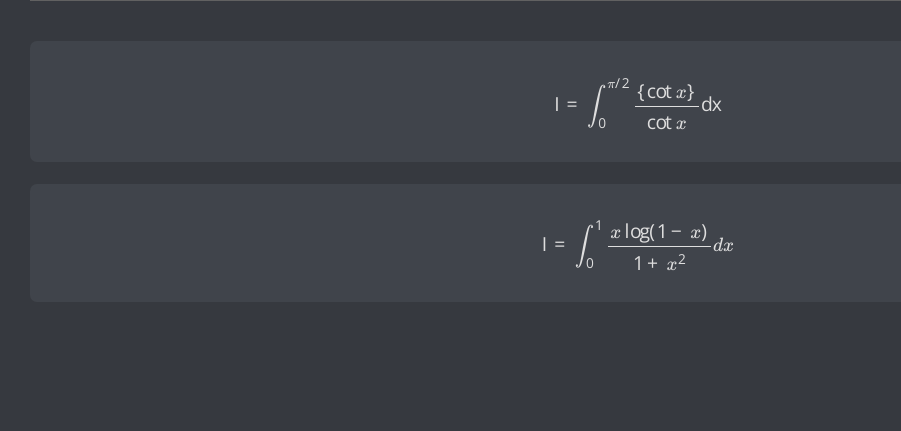
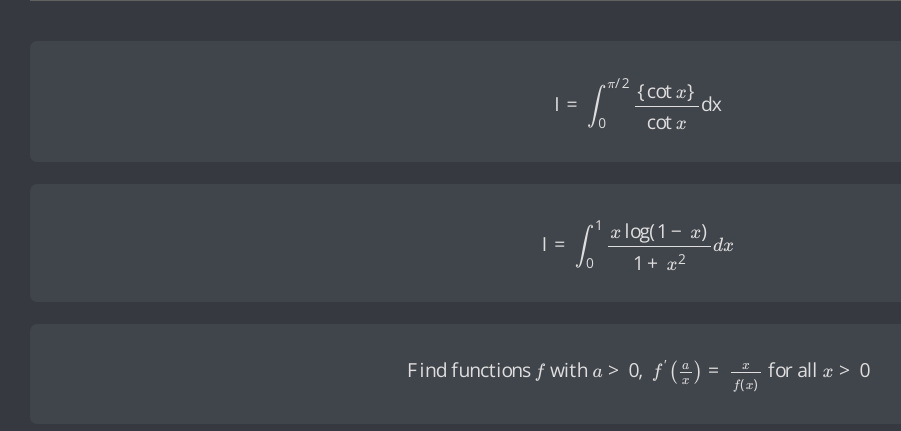
Before and after one commit to derpferpmerp/Math-Showcase, a plain HTML site: page index.html in a window 1280 px wide. Shown: the part 103-534 px from the top of the page, without its empty margins (2-903 px from the left). Drawn offline with nearby package versions, Linux system fonts and the light colour scheme; some packages are replaced by stand-ins of ours.

Commit message:
Update index.html

```diff
--- a/index.html
+++ b/index.html
@@ -36,6 +36,10 @@
     <div id="zeta_log" class="main-element" onclick="window.location.replace('zeta_logarithm.html')" onmouseover="this.style.cursor='pointer'">
         \[ \operatorname{I}=\int_{0}^{1} \frac{x \log (1-x)}{1+x^{2}}dx \]
     </div>
+		<br>
+    <div id="put2005" class="main-element" onclick="window.location.replace('put2005.html')" onmouseover="this.style.cursor='pointer'">
+    	\[ \text{Find functions }f\text{ with }a>0,\ f^{\prime}\big(\tfrac{a}{x}\big)=\tfrac{x}{f(x)} \text{ for all }x>0 \]
+    </div>
 </main>
 
 </body>
```
